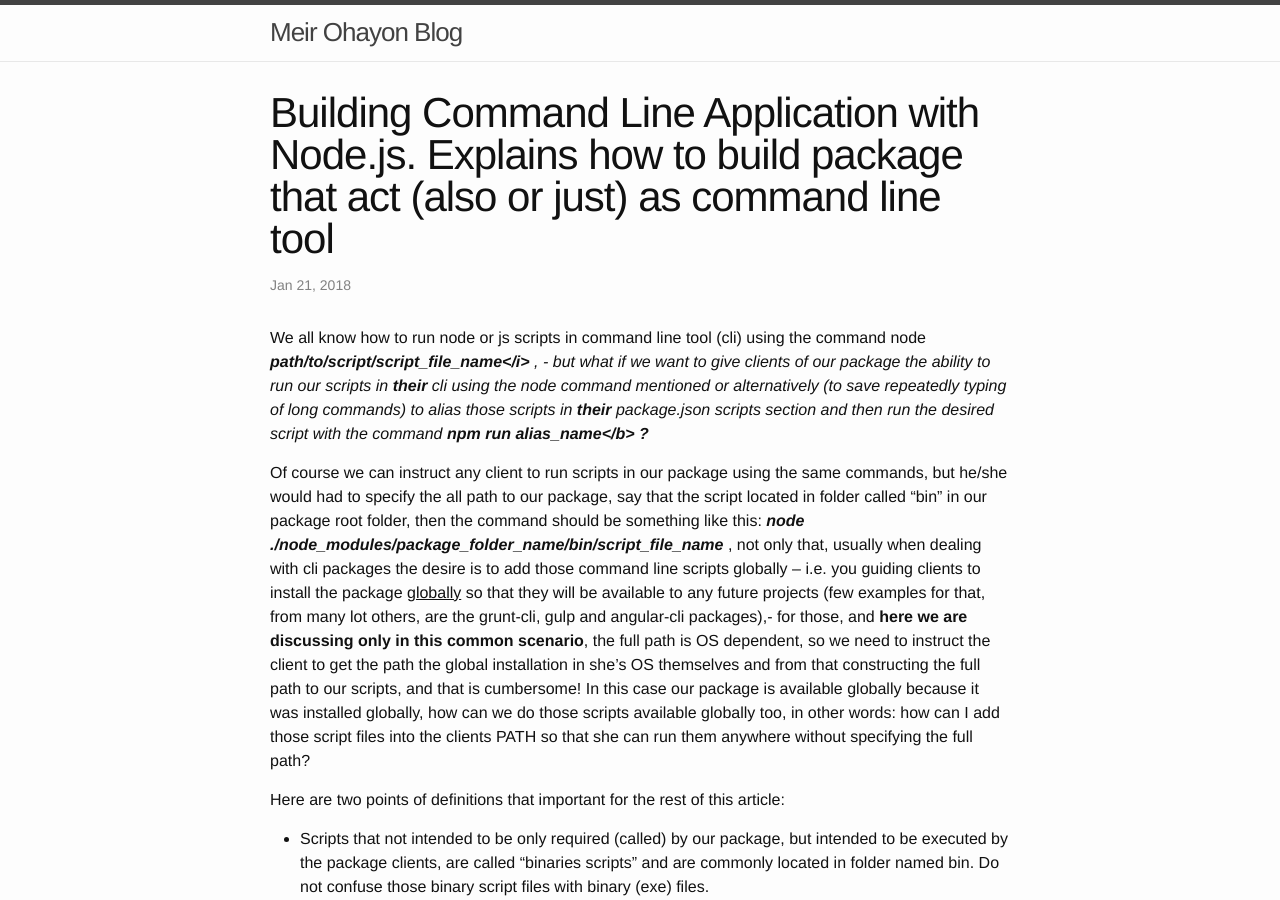
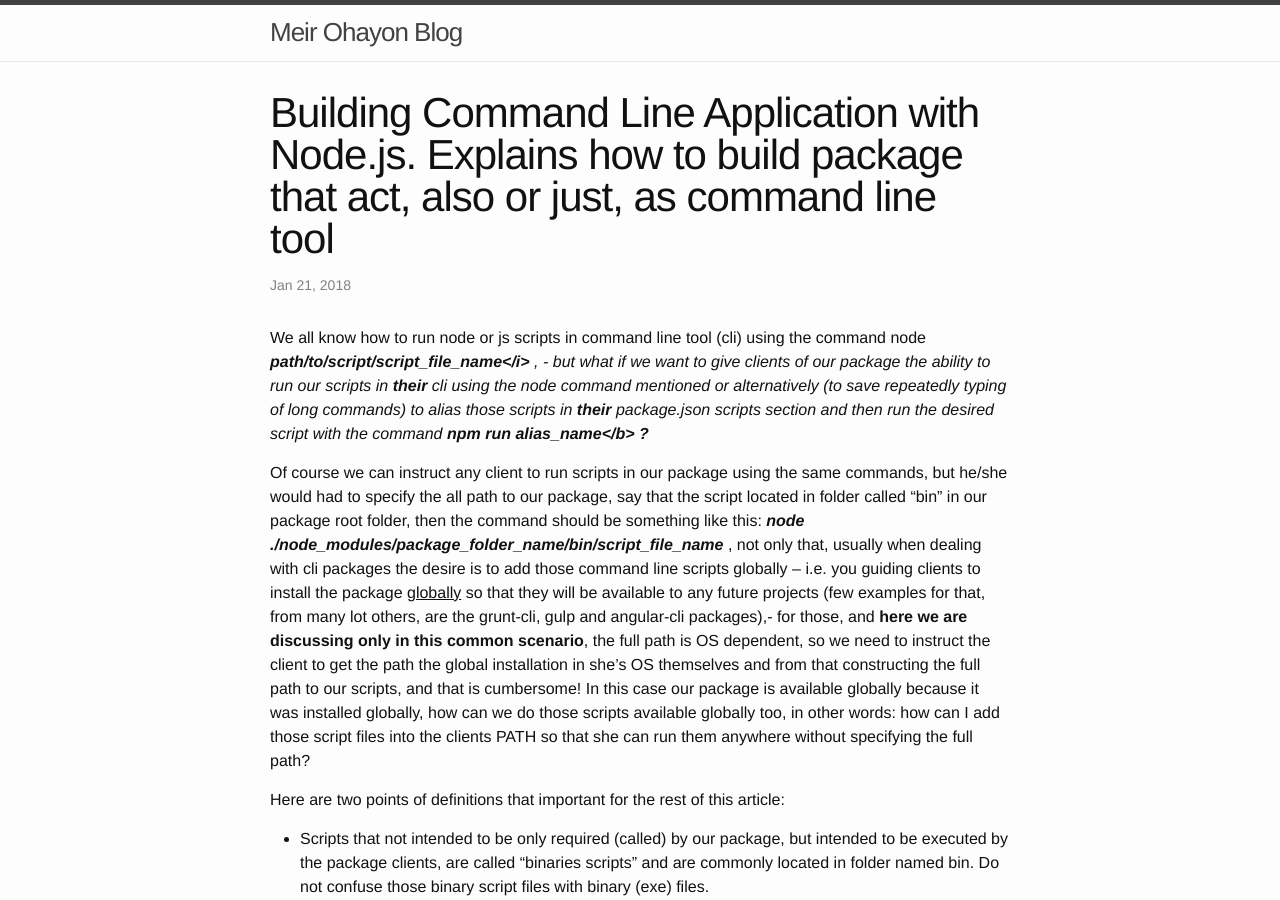
Before and after one commit to meir-ohayon/meir-ohayon.github.io, a Jekyll site: the page built from _posts/2018-02-04-building-command-line-application-with-nodejs.md, in a window 1280 px wide and 900 px high. Built offline with Jekyll 4.4.1, drawn with Linux system fonts in a browser that asks for light colours; comment, search, counter and statistics services are not loaded.

```diff
--- a/_posts/2018-02-04-building-command-line-application-with-nodejs.md
+++ b/_posts/2018-02-04-building-command-line-application-with-nodejs.md
@@ -1,6 +1,6 @@
 ---
 layout: post
-title: Building Command Line Application with Node.js. Explains how to build package that act (also or just) as command line tool
+title: Building Command Line Application with Node.js. Explains how to build package that act, also or just, as command line tool
 date: 2018-01-21
 categories: angular
 ---
```
